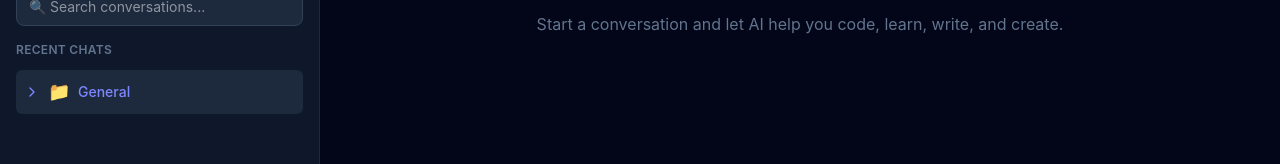
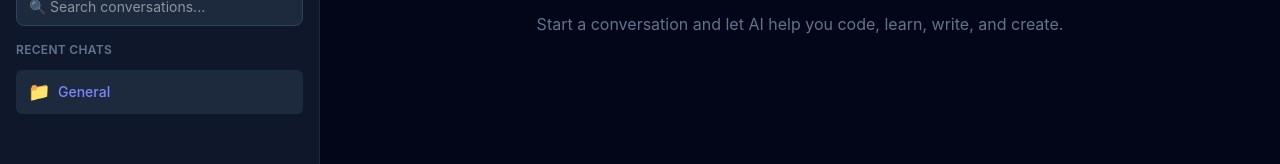
Before and after one commit to TriptiP-Code/satiety-ai-workspace, a React (Vite) app: page / in a window 1280 px wide. Shown: the part 196-360 px from the top of the page. Built offline with nearby package versions, Linux system fonts and the light colour scheme.

Commit message:
added delete and rename workspace

```diff
--- a/src/components/layout/AppLayout.tsx
+++ b/src/components/layout/AppLayout.tsx
@@ -193,7 +193,8 @@ function handleNewWorkspace() {
   setActiveConversationId(newConversation.id);
 }
 
-function handleNewChat() {
+function handleNewChat()
+{
   const workspace =
     workspaces.find(
       (w) => w.id === selectedWorkspaceId
@@ -214,7 +215,82 @@ function handleNewChat() {
 
   setActiveConversationId(newConversation.id);
 }
-  function handleDeleteConversation(id: string) {
+
+function handleRenameWorkspace(
+  workspaceId: string,
+  newName: string
+) {
+  const name = newName.trim();
+
+  if (!name) return;
+
+  setWorkspaces((prev) =>
+    prev.map((workspace) =>
+      workspace.id === workspaceId
+        ? {
+            ...workspace,
+            name,
+          }
+        : workspace
+    )
+  );
+
+  setConversations((prev) =>
+    prev.map((conversation) =>
+      conversation.workspaceId === workspaceId
+        ? {
+            ...conversation,
+            workspace: name,
+          }
+        : conversation
+    )
+  );
+}
+
+function handleDeleteWorkspace(
+  workspaceId: string
+) {
+  if (workspaces.length === 1) {
+    alert("At least one workspace must exist.");
+    return;
+  }
+
+  const remainingWorkspaces = workspaces.filter(
+    (workspace) => workspace.id !== workspaceId
+  );
+
+  const remainingConversations =
+    conversations.filter(
+      (conversation) =>
+        conversation.workspaceId !== workspaceId
+    );
+
+  setWorkspaces(remainingWorkspaces);
+
+  setConversations(remainingConversations);
+
+  const fallbackWorkspace =
+    remainingWorkspaces[0];
+
+  setSelectedWorkspaceId(
+    fallbackWorkspace.id
+  );
+
+  setActiveWorkspaceId(
+    fallbackWorkspace.id
+  );
+
+  if (
+    remainingConversations.length > 0
+  ) {
+    setActiveConversationId(
+      remainingConversations[0].id
+    );
+  }
+}
+
+  function handleDeleteConversation(id: string)
+  {
     if (conversations.length === 1) {
       const newConversation: Conversation = {
         id: crypto.randomUUID(),
@@ -278,6 +354,8 @@ function handleNewChat() {
         activeConversationId={activeConversationId}
         onNewChat={handleNewChat}
         onNewWorkspace={handleNewWorkspace}
+        onRenameWorkspace={handleRenameWorkspace}
+        onDeleteWorkspace={handleDeleteWorkspace}
         onDeleteConversation={handleDeleteConversation}
         onRenameConversation={handleRenameConversation}
         onSelectConversation={(id) => {
--- a/src/components/layout/Sidebar.tsx
+++ b/src/components/layout/Sidebar.tsx
@@ -7,6 +7,7 @@ import type { Conversation } from "../../types/conversation";
 import type { Workspace } from "../../types/workspace";
 
 import ConversationList from "../sidebar/ConversationList";
+import WorkspaceSection from "../sidebar/WorkspaceSection";
 
 interface SidebarProps {
   workspaces: Workspace[];
@@ -20,9 +21,18 @@ interface SidebarProps {
   onNewChat: () => void;
   onNewWorkspace: () => void;
 
-  onSelectWorkspace: (workspaceId: string) => void;
+onSelectWorkspace: (workspaceId: string) => void;
 
-  onDeleteConversation: (id: string) => void;
+onRenameWorkspace: (
+  workspaceId: string,
+  newName: string
+) => void;
+
+onDeleteWorkspace: (
+  workspaceId: string
+) => void;
+
+onDeleteConversation: (id: string) => void;
   onRenameConversation: (
     id: string,
     title: string
@@ -43,10 +53,13 @@ function Sidebar({
   onNewChat,
   onNewWorkspace,
 
-  onSelectWorkspace,
+onSelectWorkspace,
 
-  onDeleteConversation,
-  onRenameConversation,
+onRenameWorkspace,
+onDeleteWorkspace,
+
+onDeleteConversation,
+onRenameConversation,
   onSelectConversation,
 }: SidebarProps) {
   const [search, setSearch] = useState("");
@@ -166,7 +179,15 @@ useEffect(() => {
       element;
   }}
 >
-<button
+<WorkspaceSection
+  name={workspace.name}
+  isSelected={
+    selectedWorkspaceId === workspace.id
+  }
+  isExpanded={
+    expandedWorkspaceId === workspace.id ||
+    hasSearchResult
+  }
   onClick={() => {
     onSelectWorkspace(workspace.id);
 
@@ -176,34 +197,29 @@ useEffect(() => {
         : workspace.id
     );
   }}
-  className={`mb-2 flex w-full items-center gap-2 rounded-md px-2 py-2 text-sm font-medium transition ${
-    selectedWorkspaceId === workspace.id
-      ? "bg-slate-800 text-indigo-400"
-      : "text-slate-400 hover:bg-slate-800"
-  }`}
->
-  {(
-  expandedWorkspaceId === workspace.id ||
-  hasSearchResult
-) ? (
-    <ChevronDown size={16} />
-  ) : (
-    <ChevronRight size={16} />
-  )}
+  onRename={() => {
+    const name = prompt(
+      "Rename workspace",
+      workspace.name
+    );
 
-  <span className="text-lg">
-    {(
-  expandedWorkspaceId === workspace.id ||
-  hasSearchResult
-)
-  ? "📂"
-  : "📁"}
-  </span>
+    if (!name) return;
 
-  <span className="truncate">
-    {workspace.name}
-  </span>
-</button>
+    onRenameWorkspace(
+      workspace.id,
+      name
+    );
+  }}
+  onDelete={() => {
+    if (
+      confirm(
+        `Delete "${workspace.name}" workspace?`
+      )
+    ) {
+      onDeleteWorkspace(workspace.id);
+    }
+  }}
+/>
 {(
   expandedWorkspaceId === workspace.id ||
   hasSearchResult
--- a/src/components/sidebar/WorkspaceSection.tsx
+++ b/src/components/sidebar/WorkspaceSection.tsx
@@ -1,27 +1,123 @@
+import { useEffect, useRef, useState } from "react";
+import {
+  MoreHorizontal,
+  Pencil,
+  Trash2,
+} from "lucide-react";
+
 interface WorkspaceSectionProps {
   name: string;
   isSelected: boolean;
+  isExpanded: boolean;
+
   onClick: () => void;
+
+  onRename: () => void;
+  onDelete: () => void;
 }
 
 function WorkspaceSection({
   name,
   isSelected,
+  isExpanded,
+
   onClick,
+
+  onRename,
+  onDelete,
 }: WorkspaceSectionProps) {
+  const [showMenu, setShowMenu] =
+    useState(false);
+
+  const menuRef =
+    useRef<HTMLDivElement>(null);
+
+  useEffect(() => {
+    function handleOutsideClick(
+      event: MouseEvent
+    ) {
+      if (
+        menuRef.current &&
+        !menuRef.current.contains(
+          event.target as Node
+        )
+      ) {
+        setShowMenu(false);
+      }
+    }
+
+    document.addEventListener(
+      "mousedown",
+      handleOutsideClick
+    );
+
+    return () =>
+      document.removeEventListener(
+        "mousedown",
+        handleOutsideClick
+      );
+  }, []);
+
   return (
-    <button
-      onClick={onClick}
-      className={`flex w-full items-center rounded-md px-2 py-2 text-xs font-semibold uppercase transition
+    <div
+      ref={menuRef}
+      className="group relative"
+    >
+      <button
+        onClick={onClick}
+        className={`flex w-full items-center justify-between rounded-md px-3 py-2 transition ${
+          isSelected
+            ? "bg-slate-800 text-indigo-400"
+            : "text-slate-300 hover:bg-slate-800"
+        }`}
+      >
+        <div className="flex items-center gap-2 overflow-hidden">
+          <span className="text-lg">
+            {isExpanded ? "📂" : "📁"}
+          </span>
 
-${
-  isSelected
-    ? "bg-slate-700 text-indigo-400"
-    : "text-slate-400 hover:bg-slate-800"
-}`}
-    >
-      ▼ {name}
-    </button>
+          <span className="truncate text-sm font-medium">
+            {name}
+          </span>
+        </div>
+
+        <button
+          onClick={(e) => {
+            e.stopPropagation();
+            setShowMenu((prev) => !prev);
+          }}
+          className="rounded p-1 opacity-0 transition group-hover:opacity-100 hover:bg-slate-700"
+        >
+          <MoreHorizontal size={16} />
+        </button>
+      </button>
+
+      {showMenu && (
+        <div className="absolute right-2 top-11 z-50 w-40 rounded-lg border border-slate-700 bg-slate-800 shadow-xl">
+          <button
+            onClick={() => {
+              setShowMenu(false);
+              onRename();
+            }}
+            className="flex w-full items-center gap-2 px-3 py-2 text-sm hover:bg-slate-700"
+          >
+            <Pencil size={15} />
+            Rename
+          </button>
+
+          <button
+            onClick={() => {
+              setShowMenu(false);
+              onDelete();
+            }}
+            className="flex w-full items-center gap-2 px-3 py-2 text-sm text-red-400 hover:bg-slate-700"
+          >
+            <Trash2 size={15} />
+            Delete
+          </button>
+        </div>
+      )}
+    </div>
   );
 }
 
```
